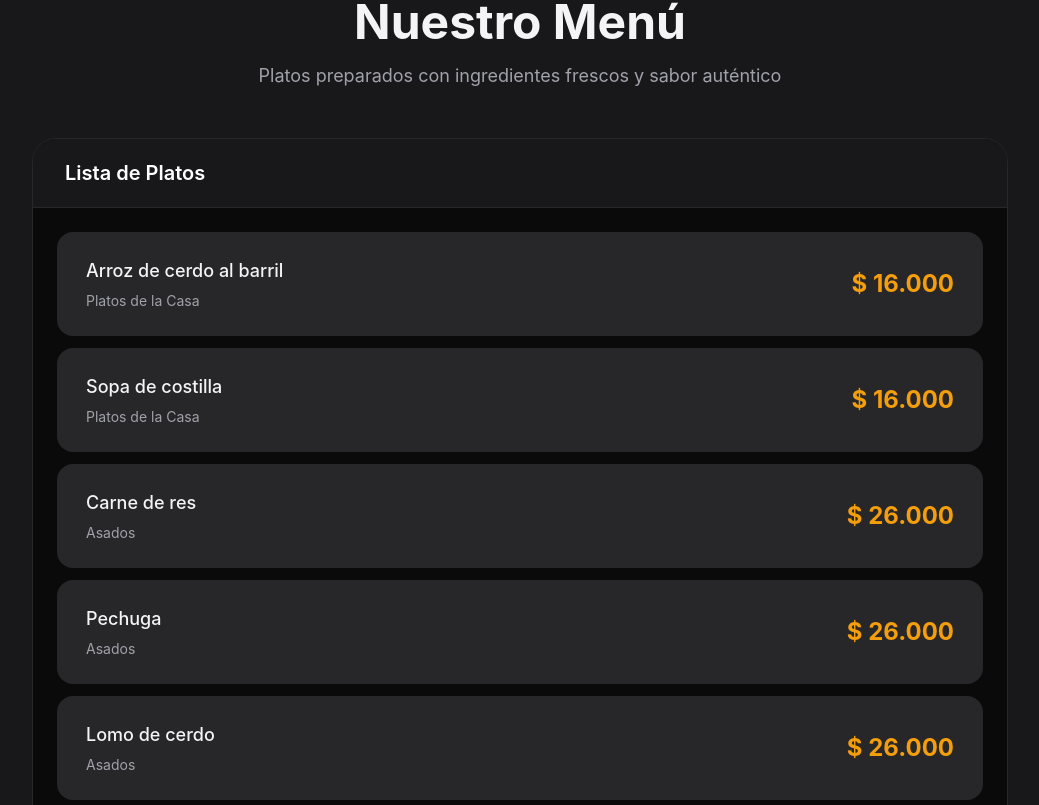
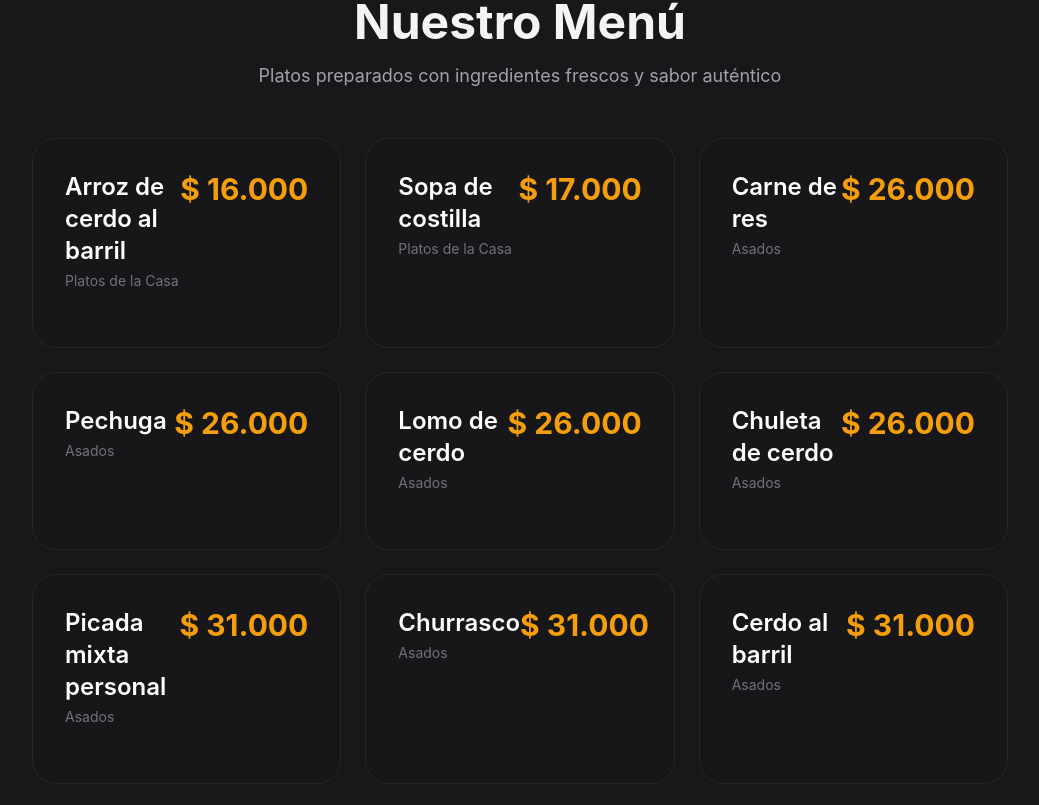
Before and after one commit to T1-ChamitoPro/campestre-web, a React (Vite) app: page / in a window 1280 px wide. Shown: the part 1695-2500 px from the top of the page, without its empty margins (120-1159 px from the left). Built offline with nearby package versions, Linux system fonts and the light colour scheme.

Commit message:
feat(menu): el menu ahora se ve en 3 columnas

```diff
--- a/src/lib/menuData.ts
+++ b/src/lib/menuData.ts
@@ -20,7 +20,7 @@ export const menuData: Dish[] = [
   {
     id: 2,
     name: "Sopa de costilla",
-    price: 16000,
+    price: 17000,
     category: "Platos de la Casa",
     accompaniments: "Viene con una porción de arroz blanco",
     image: "/src/assets/platos/sopa-costilla.jpg"
--- a/src/pages/Cantina.tsx
+++ b/src/pages/Cantina.tsx
@@ -15,57 +15,48 @@ export default function Cantina() {
     <div className="min-h-screen bg-dark">
       <Header />
 
-      {/* Hero Grande - Pantalla completa */}
+      {/* Hero Grande */}
       <div className="relative h-screen flex items-center justify-center overflow-hidden">
         <div className="absolute inset-0 bg-black">
           <img
             src="/src/assets/cantina.jpg"
             alt="La Cantina"
             className="w-full h-full object-cover"
-            onError={(e) => {
-              (e.target as HTMLImageElement).style.display = 'none';
-            }}
+            onError={(e) => (e.target as HTMLImageElement).style.display = 'none'}
           />
         </div>
+        <div className="absolute inset-0 bg-gradient-to-b from-black/30 via-black/70 to-black" />
 
-        {/* Overlay más oscuro para mejor legibilidad */}
-        <div className="absolute inset-0 bg-gradient-to-b from-black/40 via-black/70 to-black" />
-
-        {/* Contenido centrado */}
-        <div className="relative z-10 text-center px-6 max-w-4xl mx-auto">
-
+        <div className="relative z-10 text-center px-6">
           <h1 className="text-6xl sm:text-7xl font-bold text-white mb-6 tracking-tighter">
-            DONDE OSNEIDER
+             DONDE OSNEIDER
           </h1>
-
-          <p className="text-2xl text-text-muted max-w-2xl mx-auto">
-            El mejor lugar para disfrutar bebidas frías y buena compañía
+          <p className="text-2xl text-text-muted max-w-xl mx-auto">
+            El lugar ideal para disfrutar buenas bebidas y buena compañía
           </p>
-        </div>
-
-        {/* Indicador de scroll */}
-        <div className="absolute bottom-12 left-1/2 -translate-x-1/2 flex flex-col items-center text-text-muted">
-          <span className="text-xs tracking-widest mb-2">DESLIZA PARA VER EL MENÚ</span>
-          <div className="w-px h-12 bg-gradient-to-b from-transparent via-white/50 to-transparent" />
         </div>
       </div>
 
-      {/* Lista de Productos - Después del scroll */}
-      <div className="max-w-5xl mx-auto px-6 pb-24">
-        <div className="space-y-20 pt-10">
+      {/* Contenido de Productos */}
+      <div className="max-w-6xl mx-auto px-6 py-20">
+        <div className="space-y-20">
 
           {/* Bebidas Embriagantes */}
           <div>
-            <h2 className="text-4xl font-bold text-red-400 mb-10 flex items-center gap-3">
-              🍺 Bebidas Embriagantes
-            </h2>
-            <div className="grid sm:grid-cols-2 gap-4">
+            <div className="flex items-end gap-4 mb-10">
+              <div className="text-5xl">🍺</div>
+              <div>
+                <h2 className="text-4xl font-bold text-red-400">Bebidas Embriagantes</h2>
+                <p className="text-text-muted mt-1">Cervezas y licores</p>
+              </div>
+            </div>
+            <div className="grid sm:grid-cols-2 lg:grid-cols-3 gap-4">
               {cantinaData
                 .filter(p => p.category === "Bebidas Embriagantes")
                 .map(product => (
-                  <div key={product.id} className="bg-zinc-light rounded-2xl px-7 py-6 flex justify-between items-center">
-                    <p className="text-lg font-medium">{product.name}</p>
-                    <p className="text-2xl font-bold text-red-400">
+                  <div key={product.id} className="bg-zinc-light rounded-3xl px-6 py-7 flex justify-between items-center hover:bg-zinc transition-all">
+                    <p className="text-lg font-medium pr-4">{product.name}</p>
+                    <p className="text-2xl font-bold text-red-400 whitespace-nowrap">
                       {formatPrice(product.price)}
                     </p>
                   </div>
@@ -75,16 +66,20 @@ export default function Cantina() {
 
           {/* Gaseosas */}
           <div>
-            <h2 className="text-4xl font-bold text-yellow-400 mb-10 flex items-center gap-3">
-              🥤 Gaseosas y Refrescos
-            </h2>
-            <div className="grid sm:grid-cols-2 gap-4">
+            <div className="flex items-end gap-4 mb-10">
+              <div className="text-5xl">🥤</div>
+              <div>
+                <h2 className="text-4xl font-bold text-yellow-400">Gaseosas y Refrescos</h2>
+                <p className="text-text-muted mt-1">Para acompañar o refrescarte</p>
+              </div>
+            </div>
+            <div className="grid sm:grid-cols-2 lg:grid-cols-3 gap-4">
               {cantinaData
                 .filter(p => p.category === "Gaseosas")
                 .map(product => (
-                  <div key={product.id} className="bg-zinc-light rounded-2xl px-7 py-6 flex justify-between items-center">
-                    <p className="text-lg font-medium">{product.name}</p>
-                    <p className="text-2xl font-bold text-yellow-400">
+                  <div key={product.id} className="bg-zinc-light rounded-3xl px-6 py-7 flex justify-between items-center hover:bg-zinc transition-all">
+                    <p className="text-lg font-medium pr-4">{product.name}</p>
+                    <p className="text-2xl font-bold text-yellow-400 whitespace-nowrap">
                       {formatPrice(product.price)}
                     </p>
                   </div>
@@ -92,18 +87,22 @@ export default function Cantina() {
             </div>
           </div>
 
-          {/* Tragos Cortos */}
+          {/* Tragos Cortos / Premium */}
           <div>
-            <h2 className="text-4xl font-bold text-amber-400 mb-10 flex items-center gap-3">
-              🥃 Tragos Cortos / Botellas Premium
-            </h2>
-            <div className="grid sm:grid-cols-2 gap-4">
+            <div className="flex items-end gap-4 mb-10">
+              <div className="text-5xl">🥃</div>
+              <div>
+                <h2 className="text-4xl font-bold text-amber-400">Tragos Cortos y Botellas Premium</h2>
+                <p className="text-text-muted mt-1">Para ocasiones especiales</p>
+              </div>
+            </div>
+            <div className="grid sm:grid-cols-2 lg:grid-cols-3 gap-4">
               {cantinaData
                 .filter(p => p.category === "Tragos Cortos")
                 .map(product => (
-                  <div key={product.id} className="bg-zinc-light rounded-2xl px-7 py-6 flex justify-between items-center border border-amber-500/20">
-                    <p className="text-lg font-medium">{product.name}</p>
-                    <p className="text-2xl font-bold text-amber-400">
+                  <div key={product.id} className="bg-zinc-light rounded-3xl px-6 py-7 flex justify-between items-center border border-amber-500/30 hover:bg-zinc transition-all">
+                    <p className="text-lg font-medium pr-4">{product.name}</p>
+                    <p className="text-2xl font-bold text-amber-400 whitespace-nowrap">
                       {formatPrice(product.price)}
                     </p>
                   </div>
--- a/src/sections/Menu.tsx
+++ b/src/sections/Menu.tsx
@@ -1,7 +1,7 @@
 import { useState } from 'react';
 import { X } from 'lucide-react';
 import { menuData, type Dish } from '../lib/menuData';
-
+import { motion } from 'framer-motion';
 export default function Menu() {
   const [selectedDish, setSelectedDish] = useState<Dish | null>(null);
 
@@ -22,33 +22,41 @@ export default function Menu() {
         </div>
 
         {/* Contenedor del Menú */}
-        <div className="bg-dark border border-zinc-light rounded-3xl overflow-hidden">
-          <div className="bg-zinc px-6 sm:px-8 py-5 border-b border-zinc-light">
-            <h3 className="text-xl font-semibold text-white">Lista de Platos</h3>
-          </div>
-
-          <div className="max-h-[620px] overflow-y-auto custom-scroll p-4 sm:p-6 space-y-3">
-            {menuData.map((dish) => (
-              <div
-                key={dish.id}
-                onClick={() => setSelectedDish(dish)}
-                className="group bg-zinc-light hover:bg-zinc border border-transparent hover:border-primary/40 rounded-2xl px-5 sm:px-7 py-5 sm:py-6 flex justify-between items-center cursor-pointer transition-all duration-300"
-              >
-                <div className="pr-4 flex-1">
-                  <h3 className="text-base sm:text-lg font-medium group-hover:text-primary transition-colors">
+        <div className="grid grid-cols-1 md:grid-cols-2 lg:grid-cols-3 gap-6">
+          {menuData.map((dish: Dish, index: number) => (
+            <motion.div
+              key={dish.id || index}
+              initial={{ opacity: 0, y: 30 }}
+              whileInView={{ opacity: 1, y: 0 }}
+              transition={{ duration: 0.4, delay: index * 0.05 }}
+              viewport={{ once: true }}
+              onClick={() => setSelectedDish(dish)}
+              className="group bg-zinc-900/90 backdrop-blur-md border border-zinc-800 rounded-3xl p-8 hover:border-primary hover:bg-zinc-900 transition-all duration-300 cursor-pointer"
+            >
+              <div className="flex justify-between items-start mb-6">
+                <div className="flex-1">
+                  <h3 className="text-2xl font-semibold text-white group-hover:text-primary transition-colors duration-300">
                     {dish.name}
                   </h3>
-                  <p className="text-xs sm:text-sm text-text-muted mt-1.5">{dish.category}</p>
+                  {dish.category && (
+                    <p className="text-sm text-zinc-500 mt-1">{dish.category}</p>
+                  )}
                 </div>
 
-                <div className="text-right flex-shrink-0">
-                  <span className="text-xl sm:text-2xl font-bold text-primary">
+                <div className="text-right">
+                  <span className="text-3xl font-bold text-primary">
                     {formatPrice(dish.price)}
                   </span>
                 </div>
               </div>
-            ))}
-          </div>
+
+              {dish.description && (
+                <p className="text-zinc-400 text-[15px] leading-relaxed line-clamp-3">
+                  {dish.description}
+                </p>
+              )}
+            </motion.div>
+          ))}
         </div>
       </div>
 
@@ -90,8 +98,7 @@ export default function Menu() {
             <div className="p-6 border-t border-zinc-light bg-zinc flex-shrink-0">
               <button
                 onClick={() => setSelectedDish(null)}
-                className="w-full bg-primary hover:bg-primary-dark text-dark font-semibold py-4 rounded-2xl transition-all text-base"
-              >
+                className="w-full bg-primary hover:bg-primary-dark text-dark font-semibold py-4 rounded-2xl transition-all text-base">
                 Cerrar
               </button>
             </div>
```
Also changed, not shown: 1 other file (tests, documents, lock files or other folders).
